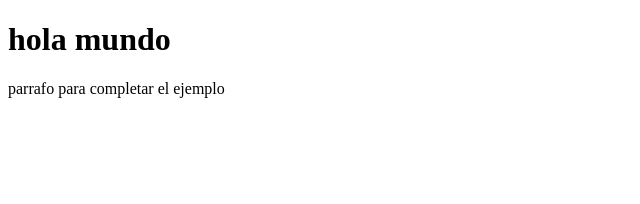
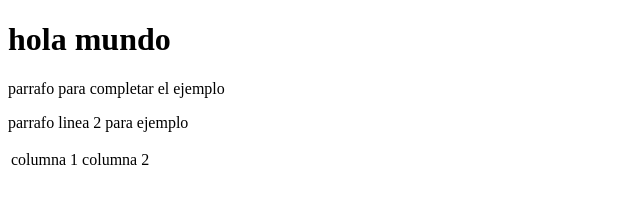
Before and after one commit to uluisgit/aprendo_github, a plain HTML site: page index.html in a window 1280 px wide. Shown: the whole page, without its empty margins (0-640 px from the left). Drawn offline with Linux system fonts and the light colour scheme.

Commit message:
parte 2 actualización

```diff
--- a/index.html
+++ b/index.html
@@ -3,5 +3,12 @@
 	<body>
 		<h1>hola mundo</h1>
 		<p>parrafo para completar el ejemplo</p>
+		<p>parrafo linea 2 para ejemplo</p>
+		<table>
+			<tr>
+				<td>columna 1</td>
+				<td>columna 2</td>
+			</tr>
+		</table>
 	</body>
 </html>
```
